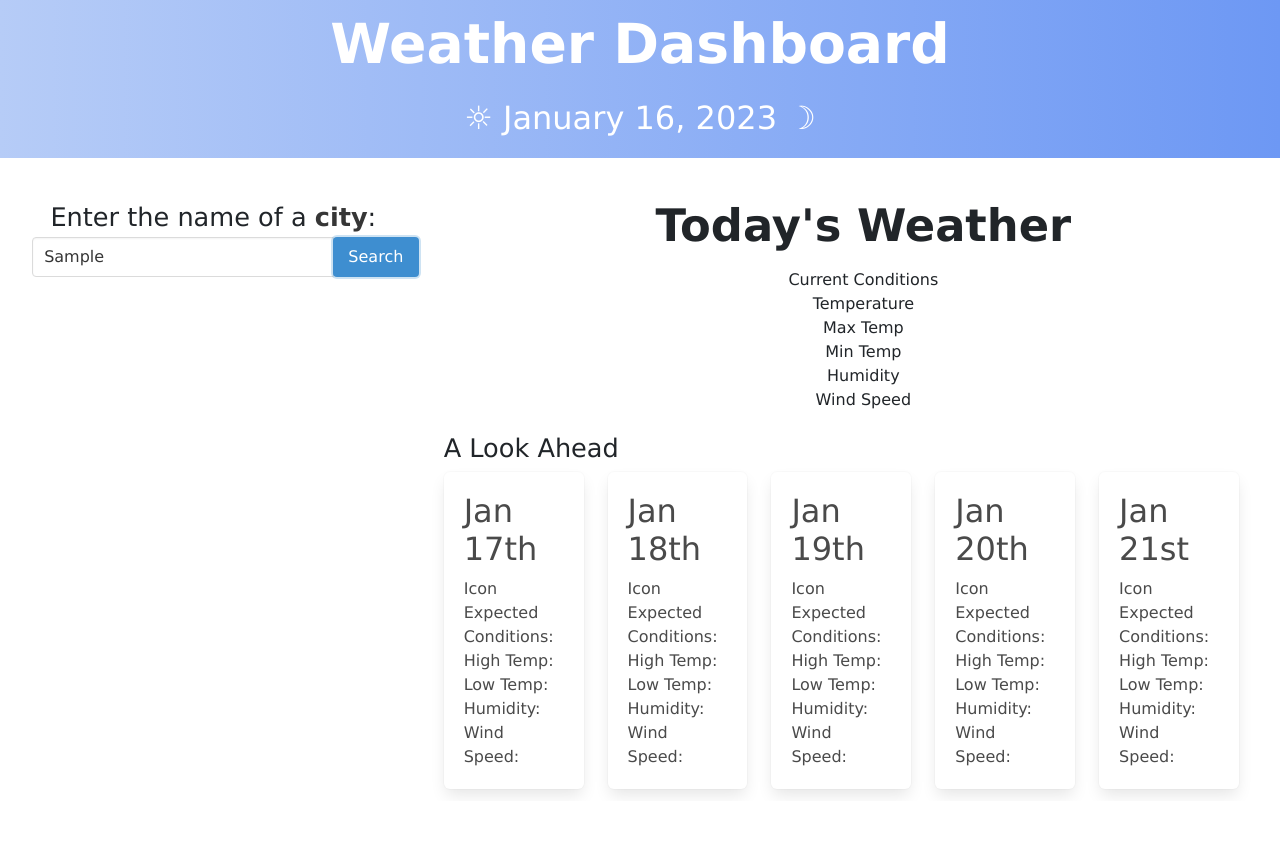
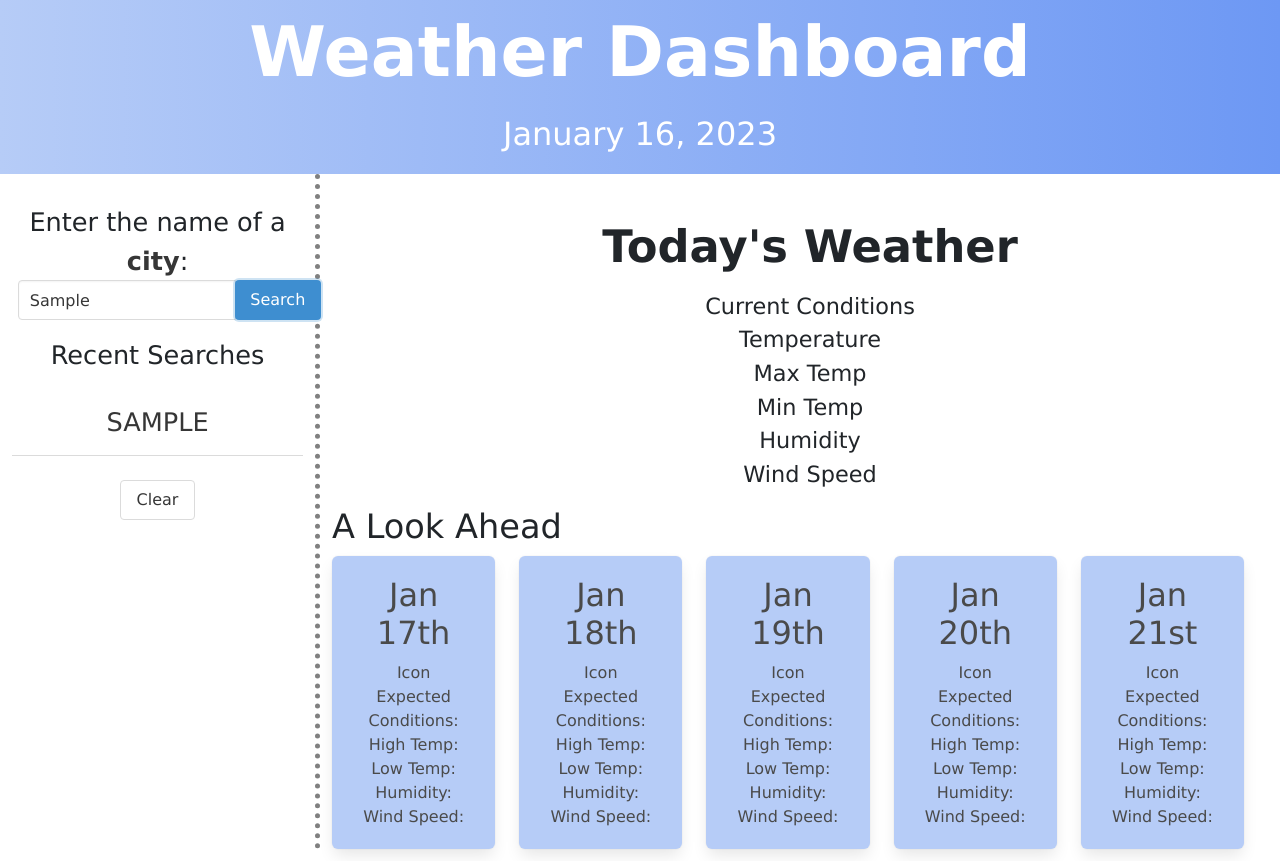
Before and after one commit to lsieck519/Weather-Dash, a plain HTML site: page index.html in a window 1280 px wide. Both pictures are taken after typing "Sample" into the empty fields and a click on the button "Search". Before the commit the page ends 801 px from the top, so only its background shows below. Drawn offline with nearby package versions, Linux system fonts and the light colour scheme; no server answers.

Commit message:
recent searches, added comments, style changes

```diff
--- a/assets/script.js
+++ b/assets/script.js
@@ -1,21 +1,18 @@
 $(document).ready(function () {
 
-//getting value for today's date and rendering the value in the html
+//APIkey to call openweathermap API
+var APIkey = '2e64565d10dd2c4f4e922c655105f38b'
+
+//getting value for today's date and rendering the value in the header
 let today = new moment().format('MMMM D, YYYY')
 let date = document.querySelector("#date");
-date.textContent = "☼  " + today + "  ☽"
+date.textContent = today
 
-//APIkey to call openweathermap API
-//will be used in two functions in this code so setting as a global variable
 
-var APIkey = '2e64565d10dd2c4f4e922c655105f38b'
-
-let city;
-let cities = []
+// For the Five Day Forecast:
 
 // initializing empty array in order to store results of for loop;
 // only looping to get next five days, no more
-
 let days = [];
 let daysRequired = 5
 for (let count = 1; count <= daysRequired; count++) {
@@ -25,7 +22,6 @@ console.log(days)
 
 //each day variable corresponds with that day's position in the days array, index starting at zero
 //also setting the values of the corresponding elements (selected by ID) for each of the five days
-
 day1 = days[0]
 let d1 = document.querySelector('#day1');
 d1.textContent = day1
@@ -47,51 +43,107 @@ let d5 = document.querySelector('#day5');
 d5.textContent = day5
 
 
-// load recent search
+// For weather search by city name:
+
+// global variables
+let city;
+let searchedcities = []
+
+
+// the purpose of this function is to go ahead and load the last searched city IF there is a value for the lastSearch key in local storage
+// then we will call search function using that value as the value for the variable city
 function loadRecent() {
-  const storedCity = localStorage.getItem("lastSearch");
+  let storedCity = localStorage.getItem("lastSearch");
     if ("lastSearch"){
-      city = storedCity; search();
-    } else; {return}
+      city = storedCity;
+      search();
+    } else {return};
   }
 loadRecent()
 
 
+// if there are any items in the searchedCities array, they will be rendered to the page
+// if there weren't any values for searchedCities, there is nothing to prepend
+// using prepend to add each new item to the top of the list rather than at the bottom
+function listHistory() {
+  let recentCities = JSON.parse(localStorage.getItem("searchedCities"));
+  if (recentCities) {
+      searchedcities = recentCities;
+  } else {
+      searchedcities = [];
+  }
+  $("#history").text("");
+  searchedcities.forEach((city) => {
+  $("#history").prepend("<tr><td>" + city + "</td></tr>");
+});
+}
+listHistory()
 
-// render recently searched cities to page
 
-// event handler for recently searched cities in table
+// event listener for search button
+// when the search button (id="search" in html) is clicked, several functions will be called
+// these functions do the work of getting the city input, using that value in the search function,
+// as well as saving that value to search history and adding it to the recent searches list
+let clickSearch = document.querySelector("#search")
+clickSearch.addEventListener('click', (event) => {
+  event.preventDefault();
+  getCity();
+  search();
+  saveHistory();
+  listHistory();
+}
+)
 
-// clear searches button
 
-// save searched city and cities to local Storage
-function saveToLocalStorage() {
-  localStorage.setItem("lastSearch", city);
-  cities.push(city)
-  localStorage.setItem("searchedCities", JSON.stringify(cities));
-  console.log(cities)
+// retrieve user input for city search, using toUpperCase() to avoid duplicate cities caused by variances in capitalization
+// the value for the variable city will be whatever the value of the input is after it is uppercased
+// the input we are referring to is specified by the #city-input id from html
+// if there isn't any input when getCity() is called (when search button is clicked), there will be an alert
+function getCity() {
+  city = $("#city-input").val().toUpperCase();
+  if (city && searchedcities.includes(city) !== true) {
+    saveHistory();
+    return city;
+  } else if (!city) {
+    alert("Please enter a city name");
+  }
 }
 
-// retrieve user input for city search
-function getCity() {
-  city = $("#city-input").val();
-  if (city) {saveToLocalStorage();
-  } else {return}
+
+// if it is true that a city is NOT already in the local storage, it will be saved
+// we don't want to save duplicates bc we dont want duplicates in the recent searches list on the page
+function saveHistory() {
+  if (searchedcities.includes(city) !== true){
+  localStorage.setItem("lastSearch", city);
+  searchedcities.push(city)
+  localStorage.setItem("searchedCities", JSON.stringify(searchedcities));
+  console.log(searchedcities)}
+  else {return}
 }
-getCity()
 
-// event listener for search button
-$("#search").on("click",(x) => {
-  x.preventDefault();
-  getCity();
+// event handler for recently searched cities in recent searches (history) table
+// the text value of that row will be assigned to listedCity
+// and listedCity is used as the value for city when search() is called
+$(document).on("click", "tr", (event) => {
+  event.preventDefault();
+  let listedCity = $(event.target).text();
+  city = listedCity;
   search();
-  listCities()
-  // future();
-  $("#city-input").val("");
-})
+}
+)
+
+// event handler for clear button; we are removing the entire searchedCities key and all of its values from localstorage
+// and by calling the next two functions, we are essentially refreshing the page to display no results for recent searches
+let clear = document.querySelector('#clear')
+clear.addEventListener('click', () => {
+  localStorage.removeItem("searchedCities");
+  listHistory();
+}
+)
 
 
-//function to search for today's weather
+// function to search for today's weather
+// city and APIkey in url are both values from global variables
 function search() {
   // API Documentation https://openweathermap.org/current
     let weatherAPI = `https://api.openweathermap.org/data/2.5/weather?q=${city}&units=imperial&appid=${APIkey}`;
@@ -153,6 +205,7 @@ function search() {
       let wind = document.querySelector("#wind")
       wind.textContent = "Wind Speed: " + cityWind + " MPH"
 
+      //we will not add coordLat and coordLon to the webpage but we need them for the next api call
       coordLat = data.coord.lat;
       console.log(coordLat)
 
@@ -238,7 +291,7 @@ function future(coordLat, coordLon){
         day1hum = data.daily[1].humidity;
         console.log(day1hum)
         let d1h = document.querySelector("#d1h")
-        d1h.textContent = "Humidity: " + day1hum
+        d1h.textContent = "Humidity: " + day1hum + "%"
 
         day1win = data.daily[1].wind_speed;
         console.log(day1win)
@@ -268,7 +321,7 @@ function future(coordLat, coordLon){
         day2hum = data.daily[2].humidity;
         console.log(day2hum)
         let d2h = document.querySelector("#d2h")
-        d2h.textContent = "Humidity: " + day2hum
+        d2h.textContent = "Humidity: " + day2hum + "%"
 
         day2win = data.daily[2].wind_speed;
         console.log(day2win)
@@ -299,7 +352,7 @@ function future(coordLat, coordLon){
         day3hum = data.daily[3].humidity;
         console.log(day3hum)
         let d3h = document.querySelector("#d3h")
-        d3h.textContent = "Humidity: " + day3hum
+        d3h.textContent = "Humidity: " + day3hum + "%"
 
         day3win = data.daily[3].wind_speed;
         console.log(day3win)
@@ -329,7 +382,7 @@ function future(coordLat, coordLon){
         day4hum = data.daily[4].humidity;
         console.log(day4hum)
         let d4h = document.querySelector("#d4h")
-        d4h.textContent = "Humidity: " + day4hum
+        d4h.textContent = "Humidity: " + day4hum + "%"
 
         day4win = data.daily[4].wind_speed;
         console.log(day4win)
@@ -359,7 +412,7 @@ function future(coordLat, coordLon){
         day5hum = data.daily[5].humidity;
         console.log(day5hum)
         let d5h = document.querySelector("#d5h")
-        d5h.textContent = "Humidity: " + day5hum
+        d5h.textContent = "Humidity: " + day5hum + "%"
 
         day5win = data.daily[5].wind_speed;
         console.log(day5win)
--- a/assets/style.css
+++ b/assets/style.css
@@ -1,26 +1,30 @@
-*{
-    box-sizing: border-box;
+body {
+    font-family:Verdana, Geneva, Tahoma, sans-serif;
+    background-color: white;
 }
 
-body {
-    font-family:Verdana, Geneva, Tahoma, sans-serif;
+#icon {
+    background: linear-gradient(to right, white, rgb(182, 204, 247), white) ;
 }
 
 #city-input {
     width: 75%;
-    margin-left: 5%;
+    margin-left: 2%;
 }
 
 #search {
     padding: 25%;
+}
 
+#history:hover {
+    cursor: pointer;
 }
 
 .hero-body {
     background: linear-gradient(to right, rgb(182, 204, 247), rgb(109, 152, 244));
     text-align: center;
     color:white;
-    font-size: 2.3em;
+    font-size: 2.9em;
     padding: 1%;
 }
 
@@ -39,7 +43,6 @@ body {
     margin: auto;
     text-align: center;
     padding-top: 5%;
-
 }
 
 #city-name {
@@ -48,11 +51,23 @@ body {
 }
 
 #alh {
-    font-size: 1.6em;
+    font-size: 2.1em;
 }
 
-#alookahead {
+#fiveresults {
+    text-align: center;
     font-size: 1em;
-    padding: 4px;
-    margin: 1px;
 }
+
+#day1tile, #day2tile, #day3tile, #day4tile, #day5tile  {
+    background-color: rgb(182, 204, 247);
+}
+
+#searchdiv {
+    border-right: 5px dotted;
+    border-color: gray;
+}
+
+#conditions, #temperature, #tempMax, #tempMin, #humidity, #wind {
+    font-size: 1.4em;
+}
--- a/index.html
+++ b/index.html
@@ -30,7 +30,7 @@
       <div class="row">
 
 
-        <div class="col-sm-4">
+        <div id="searchdiv" class="col-sm-3">
           <div id="entercity">
           Enter the name of a <strong>city</strong>:
              <div class="input-group mb-3">
@@ -38,12 +38,17 @@
                 <div class="input-group-append">
             <button type='submit' class="button is-info" id="search">Search</button>
                 </div>
-              </div>
+
+              </div id="pending">
+              <p>Recent Searches</p>
+              <table id="history" class="table">
+                <tr></tr>
+                </table>
+              <button class=button id="clear">Clear</button>
              </div>
            </div>
 
-
-      <div class="col-sm-8">
+      <div class="col-sm-9">
         <div class="row ml-2">
           <div class="col-sm-12">
 
@@ -67,11 +72,11 @@
          <div id="alookahead">
 
             <h1 id="alh">A Look Ahead</h1>
-            <div class="row text-light">
+            <div class="row">
             <div class="tile is-ancestor" id="fiveresults">
 
             <div class="tile is-parent">
-              <article class="tile is-child box">
+              <article id="day1tile" class="tile is-child box">
               <h2 id="day1">Day One</h2>
               <div id="d1i">Icon</div>
               <div id="d1c">Expected Conditions:</div>
@@ -83,7 +88,7 @@
             </div>
 
             <div class="tile is-parent">
-              <article class="tile is-child box">
+              <article id="day2tile" class="tile is-child box">
               <h2 id="day2">Day Two</h2>
               <div id="d2i">Icon</div>
               <div id="d2c">Expected Conditions:</div>
@@ -95,7 +100,7 @@
             </div>
 
             <div class="tile is-parent">
-              <article class="tile is-child box">
+              <article id="day3tile" class="tile is-child box">
               <h2 id="day3">Day Three</h2>
               <div id="d3i">Icon</div>
               <div id="d3c">Expected Conditions:</div>
@@ -107,7 +112,7 @@
             </div>
 
             <div class="tile is-parent">
-              <article class="tile is-child box">
+              <article id="day4tile" class="tile is-child box">
               <h2 id="day4">Day Four</h2>
               <div id="d4i">Icon</div>
               <div id="d4c">Expected Conditions:</div>
@@ -119,7 +124,7 @@
             </div>
 
             <div class="tile is-parent">
-              <article class="tile is-child box">
+              <article id="day5tile" class="tile is-child box">
               <h2 id="day5">Day Five</h2>
               <div id="d5i">Icon</div>
               <div id="d5c">Expected Conditions:</div>
```
Also changed, not shown: 1 other file.
